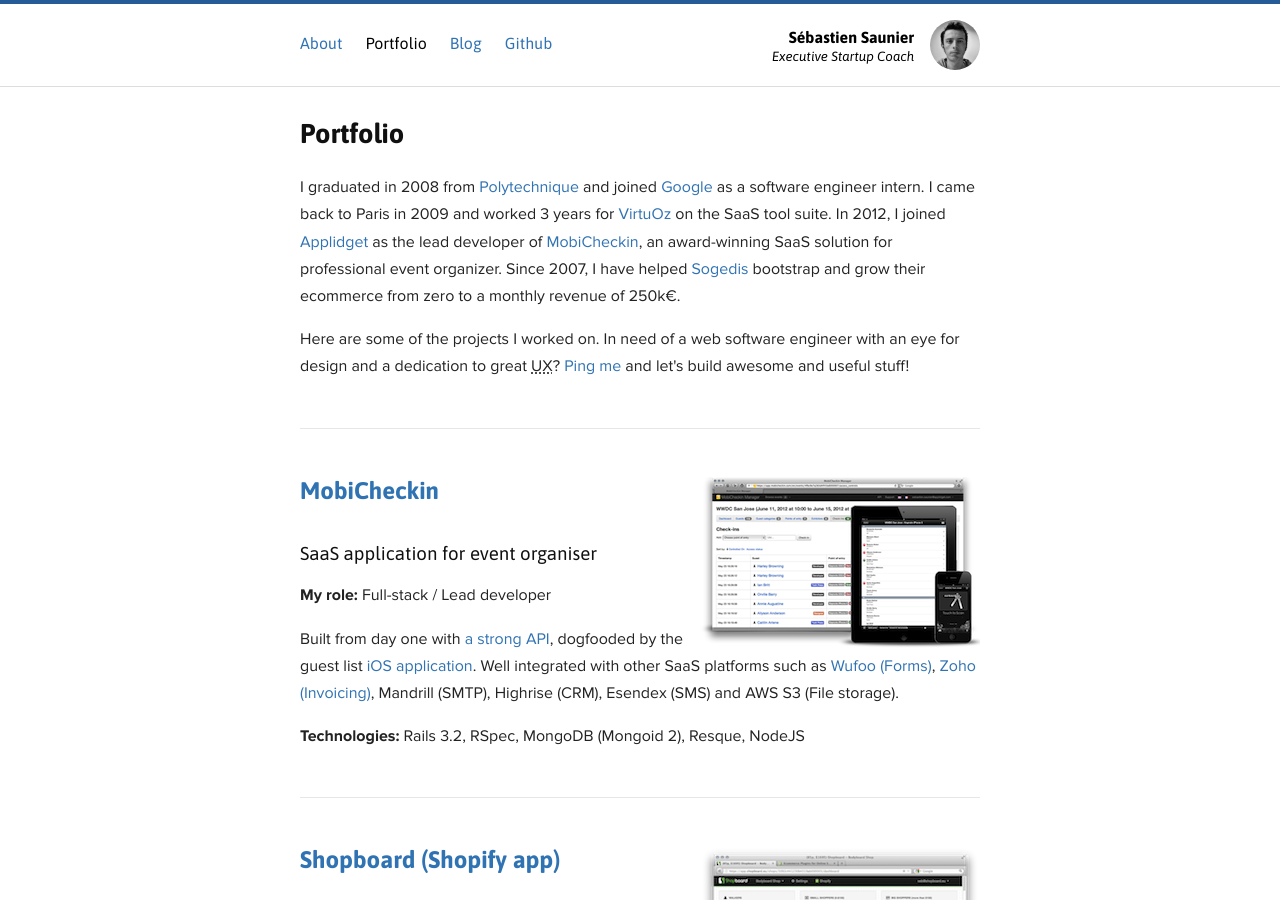
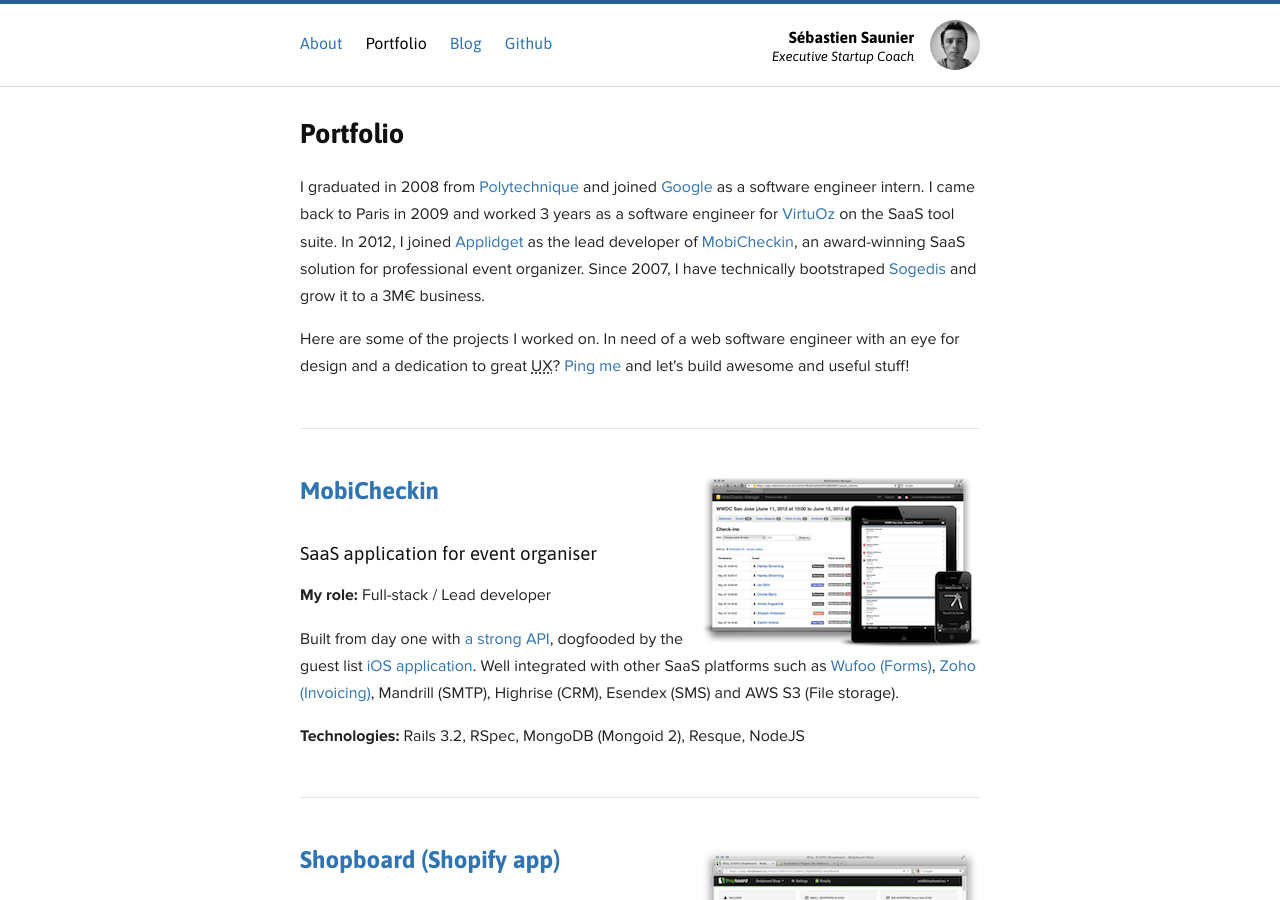
Before and after one commit to ssaunier/ssaunier.github.io, a Jekyll site: the page built from portfolio/index.html, in a window 1280 px wide and 900 px high. Built offline with Jekyll 4.4.1, drawn with Linux system fonts in a browser that asks for light colours.

Commit message:
3 millions euros

```diff
--- a/portfolio/index.html
+++ b/portfolio/index.html
@@ -10,8 +10,8 @@
 <h1>Portfolio</h1>
 
 <p class="fancy">
-  I graduated in 2008 from <a href="http://www.polytechnique.edu/jsp/accueil.jsp?LANGUE=1">Polytechnique</a> and joined <a href="https://www.google.com/about/jobs/locations/zurich/">Google</a> as a software engineer intern. I came back to Paris in 2009 and worked 3 years for <a href="http://www.virtuoz.com">VirtuOz</a> on the SaaS tool suite. In 2012, I joined <a href="http://www.applidget.com">Applidget</a>
-  as the lead developer of <a href="http://www.mobicheckin.com">MobiCheckin</a>, an award-winning SaaS solution for professional event organizer. Since 2007, I have helped <a href="http://www.sogedis.fr">Sogedis</a> bootstrap and grow their ecommerce from zero to a monthly revenue of 250k€.
+  I graduated in 2008 from <a href="http://www.polytechnique.edu/jsp/accueil.jsp?LANGUE=1">Polytechnique</a> and joined <a href="https://www.google.com/about/jobs/locations/zurich/">Google</a> as a software engineer intern. I came back to Paris in 2009 and worked 3 years as a software engineer for <a href="http://www.virtuoz.com">VirtuOz</a> on the SaaS tool suite. In 2012, I joined <a href="http://www.applidget.com">Applidget</a>
+  as the lead developer of <a href="http://www.mobicheckin.com">MobiCheckin</a>, an award-winning SaaS solution for professional event organizer. Since 2007, I have technically bootstraped <a href="http://www.sogedis.fr">Sogedis</a> and grow it to a 3M€ business.
 </p>
 
 <p class="fancy">
```
